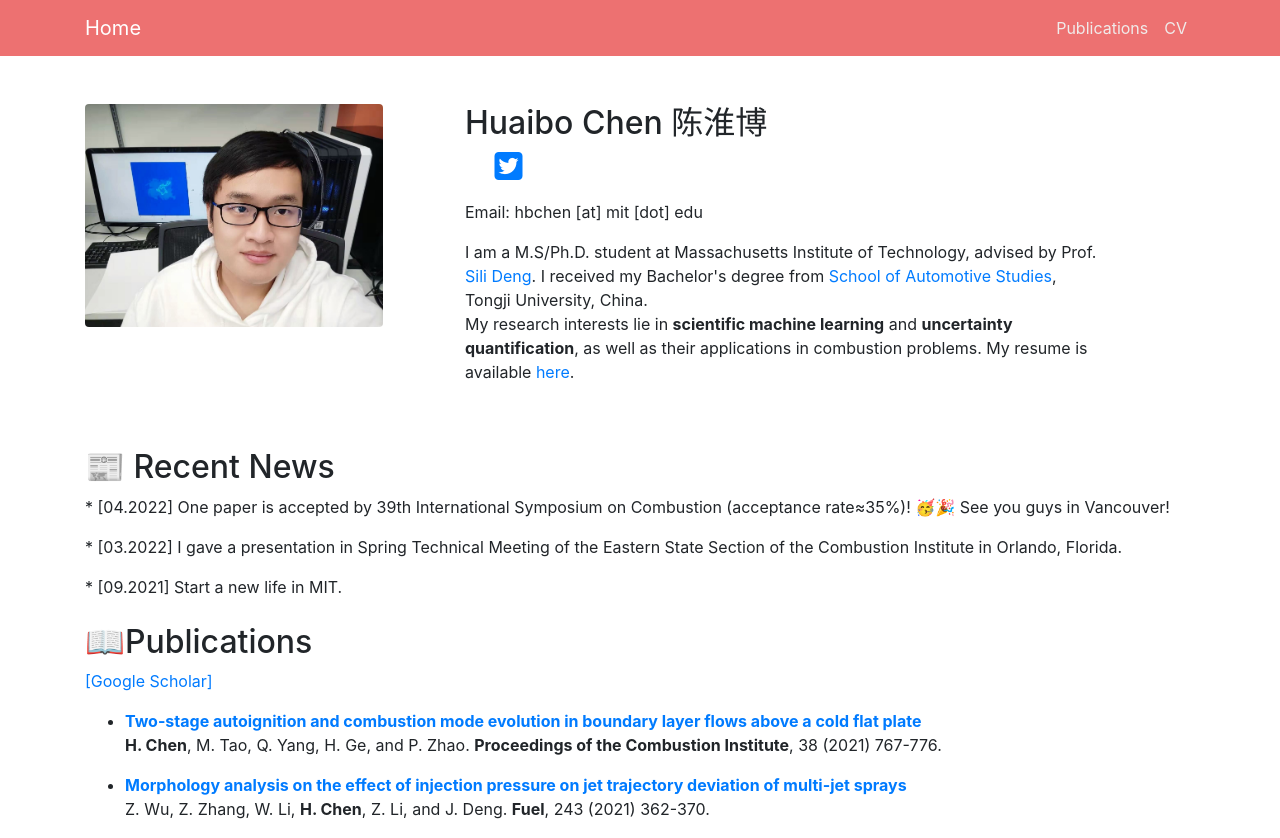
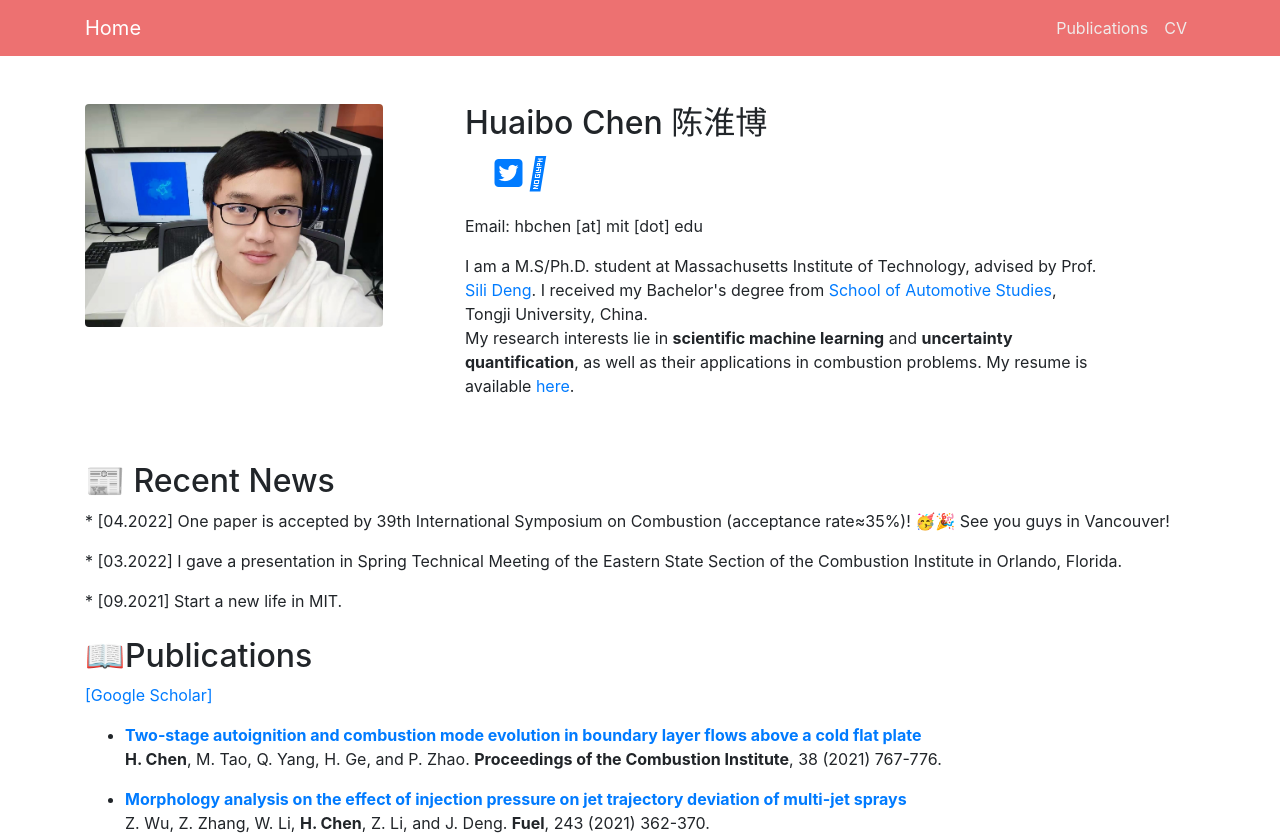
Before and after one commit to HuaiboChen/HuaiboChen, a plain HTML site: page index.html in a window 1280 px wide. Shown: the top 838 px of the page. Drawn offline with nearby package versions, Linux system fonts and the light colour scheme; a web font is replaced by a local one.

Commit message:
Update index.html

```diff
--- a/index.html
+++ b/index.html
@@ -78,7 +78,7 @@
         <p style="margin-left:0%; margin-right:0%;">  <a href="https://scholar.google.com/citations?user=0v7SnbYAAAAJ&hl=en"><i
           class="ai ai-google-scholar-square ai-2x"></i></a> <a href="https://twitter.com/hbchen21"><i
           class="fab fa-twitter-square fa-2x"></i></a> <a href="https://github.com/JieyuZhao"><i
-          class="class="fa fa-github-square" aria-hidden="true"></i></a></p>
+          class="fa-brands fa-github-square fa-2x" aria-hidden="true"></i></a></p>
 
     <!-- <a class="btn btn-primary btn-lg" href="#">Call to Action!</a> -->
     <p>Email: hbchen [at] mit [dot] edu </p>
```
